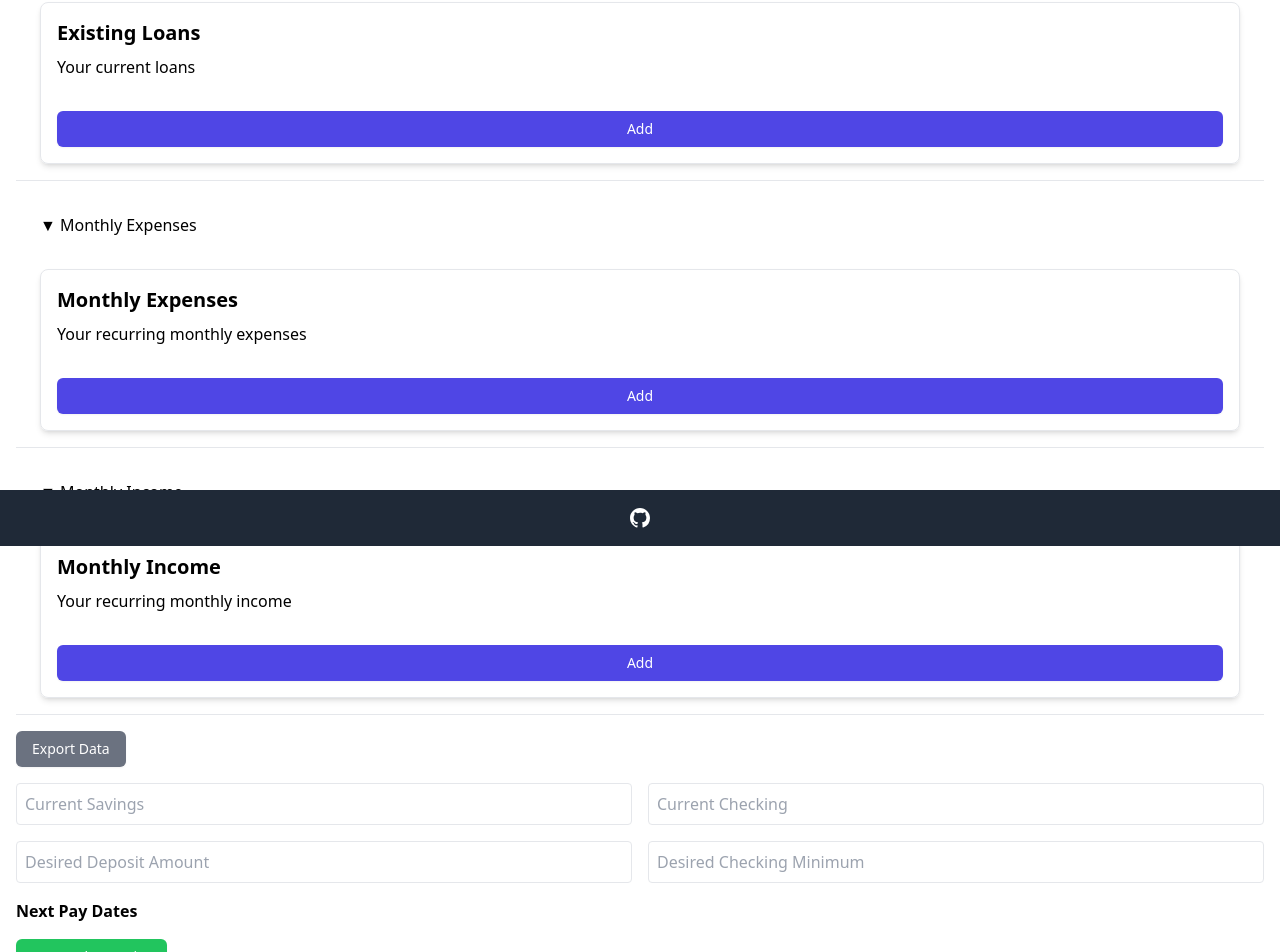
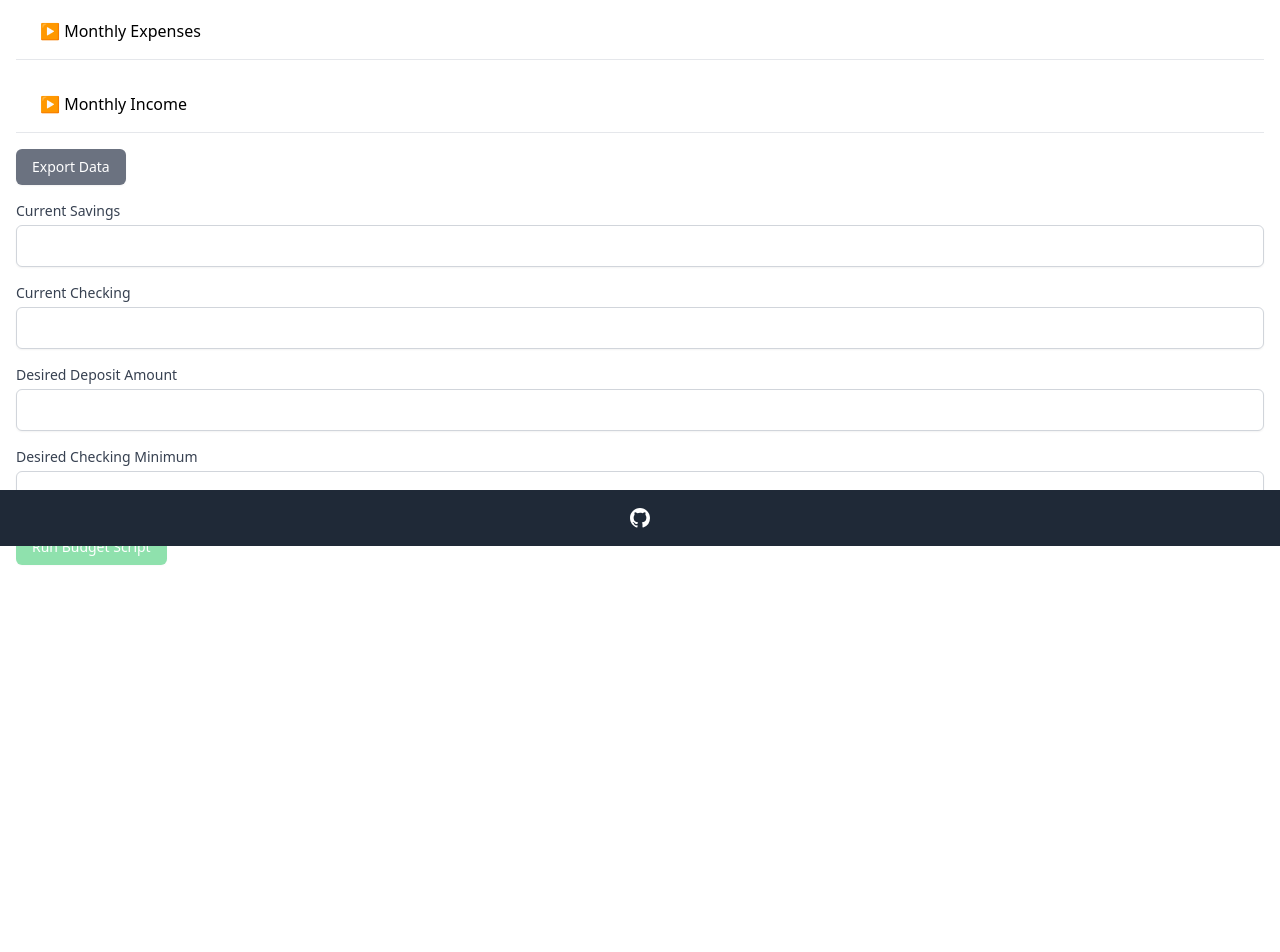
Before and after one commit to nflanner/minerva, a React (Vite) app: page /script in a window 1280 px wide. Shown: the part 254-1206 px from the top of the page. After the commit the page ends 883 px from the top, so only its background shows below. Built offline with nearby package versions, Linux system fonts and the light colour scheme.

Commit message:
got script form working with income pay date validation

```diff
--- a/src/components/Button.tsx
+++ b/src/components/Button.tsx
@@ -1,4 +1,3 @@
-// components/Button.tsx
 import React from 'react';
 
 type ButtonColor = 'blue' | 'green' | 'red' | 'grey' | 'white';
@@ -6,6 +5,7 @@ type ButtonColor = 'blue' | 'green' | 'red' | 'grey' | 'white';
 interface ButtonProps extends React.ButtonHTMLAttributes<HTMLButtonElement> {
   color: ButtonColor;
   fullWidth?: boolean;
+  disabledTooltip?: string;
 }
 
 const colorClasses: Record<ButtonColor, string> = {
@@ -21,17 +21,29 @@ export const Button: React.FC<ButtonProps> = ({
   fullWidth = false,
   className = '',
   children,
+  disabled,
+  disabledTooltip,
   ...props
 }) => {
   const baseClasses = 'py-2 px-4 rounded-md shadow-sm text-sm font-medium focus:outline-none focus:ring-2 focus:ring-offset-2 transition duration-300 ease-in-out';
   const widthClass = fullWidth ? 'w-full' : '';
+  const disabledClasses = disabled ? 'opacity-50 cursor-not-allowed' : '';
 
   return (
-    <button
-      className={`${baseClasses} ${colorClasses[color]} ${widthClass} ${className}`}
-      {...props}
-    >
-      {children}
-    </button>
+    <div className="relative inline-block">
+      <button
+        className={`${baseClasses} ${colorClasses[color]} ${widthClass} ${disabledClasses} ${className}`}
+        disabled={disabled}
+        title={disabled && disabledTooltip ? disabledTooltip : undefined}
+        {...props}
+      >
+        {children}
+      </button>
+      {disabled && disabledTooltip && (
+        <div className="absolute bottom-full left-1/2 transform -translate-x-1/2 mb-2 px-3 py-1 bg-gray-700 text-white text-xs rounded-md opacity-0 group-hover:opacity-100 transition-opacity duration-300">
+          {disabledTooltip}
+        </div>
+      )}
+    </div>
   );
 };
--- a/src/components/ExpenseAccordion.tsx
+++ b/src/components/ExpenseAccordion.tsx
@@ -51,7 +51,7 @@ export const ExpenseAccordion: React.FC = () => {
               onClick={expenseData.onClick}
             />
           ),
-          isOpen: true,
+          isOpen: false,
           onClick: () => toggleAccordion(0)
         }
       ]);
--- a/src/components/FormInput.tsx
+++ b/src/components/FormInput.tsx
@@ -10,6 +10,9 @@ interface FormInputProps {
   title?: string;
   placeholder?: string;
   type?: string;
+  className?: string;
+  labelClassName?: string;
+  inputClassName?: string;
 }
 
 export const FormInput: React.FC<FormInputProps> = ({
@@ -21,11 +24,16 @@ export const FormInput: React.FC<FormInputProps> = ({
   pattern,
   title,
   placeholder,
-  type = 'text'
+  type = 'text',
+  className = '',
+  labelClassName = '',
+  inputClassName = ''
 }) => {
+  const defaultInputClasses = 'mt-1 block w-full px-3 py-2 border border-gray-300 rounded-md shadow-sm focus:outline-none focus:ring-indigo-500 focus:border-indigo-500';
+
   return (
-    <div>
-      <label htmlFor={id} className="block text-sm font-medium text-gray-700">{label}</label>
+    <div className={className}>
+      <label htmlFor={id} className={`block text-sm font-medium text-gray-700 ${labelClassName}`}>{label}</label>
       <input
         type={type}
         id={id}
@@ -35,7 +43,7 @@ export const FormInput: React.FC<FormInputProps> = ({
         pattern={pattern}
         title={title}
         placeholder={placeholder}
-        className="mt-1 block w-full px-3 py-2 border border-gray-300 rounded-md shadow-sm focus:outline-none focus:ring-indigo-500 focus:border-indigo-500"
+        className={`${defaultInputClasses} ${inputClassName}`}
       />
     </div>
   );
--- a/src/components/IncomeAccordion.tsx
+++ b/src/components/IncomeAccordion.tsx
@@ -1,10 +1,10 @@
 import React, { useCallback, useEffect, useState } from 'react';
 import { Accordion, AccordionChildType } from './Accordion';
 import { MonetaryCard } from './MonetaryCard';
-import { IncomeCardType, FinancialItem, Income } from '../schema/schema';
+import { IncomeCardType, Income } from '../schema/schema';
 import { MonetaryNode } from './MonetaryNode';
 import { addIncome, deleteIncome, getIncome, updateIncome } from '../services/incomeServices';
-import { getStoreData, subscribeToStore, updateStoreData } from '../dataStore.ts/dataStore';
+import { subscribeToStore } from '../dataStore.ts/dataStore';
 import { Modal } from './Modal';
 import { IncomeForm } from './IncomeForm';
 
@@ -51,7 +51,7 @@ export const IncomeAccordion: React.FC = () => {
               onClick={incomeData.onClick}
             />
           ),
-          isOpen: true,
+          isOpen: false,
           onClick: () => toggleAccordion(0)
         }
       ]);
--- a/src/components/LoanAccordion.tsx
+++ b/src/components/LoanAccordion.tsx
@@ -51,7 +51,7 @@ export const LoanAccordion: React.FC = () => {
               onClick={handleOpenAddModal}
             />
           ),
-          isOpen: true,
+          isOpen: false,
           onClick: () => toggleAccordion(0)
         }
       ]);
--- a/src/components/ScriptSection.tsx
+++ b/src/components/ScriptSection.tsx
@@ -5,14 +5,16 @@ import { ResultsAccordion } from "./ResultsAccordion";
 import { getStoreData, subscribeToStore } from "../dataStore.ts/dataStore";
 import { Income } from "../schema/schema";
 import { LocalData } from "../services/dataService";
+import { FormInput } from "./FormInput";
+import { monthDays } from "../helpers/records";
 
 export const ScriptSection: React.FC = () => {
   const [storeData, setStoreData] = useState<LocalData>(getStoreData());
   const [scriptResults, setScriptResults] = useState<any>(null);
-  const [currentSavings, setCurrentSavings] = useState<number | null>(null);
-  const [currentChecking, setCurrentChecking] = useState<number | null>(null);
-  const [desiredDepositAmount, setDesiredDepositAmount] = useState<number | null>(null);
-  const [desiredCheckingMin, setDesiredCheckingMin] = useState<number | null>(null);
+  const [currentSavings, setCurrentSavings] = useState<string | null>(null);
+  const [currentChecking, setCurrentChecking] = useState<string | null>(null);
+  const [desiredDepositAmount, setDesiredDepositAmount] = useState<string | null>(null);
+  const [desiredCheckingMin, setDesiredCheckingMin] = useState<string | null>(null);
   const [incomePayDates, setIncomePayDates] = useState<{[key: string]: {month: number, day: number}}>({});
   const [isFormValid, setIsFormValid] = useState(false);
 
@@ -47,97 +49,144 @@ export const ScriptSection: React.FC = () => {
       currentChecking !== null &&
       desiredDepositAmount !== null &&
       desiredCheckingMin !== null &&
-      desiredCheckingMin > 0 &&
+      parseFloat(desiredCheckingMin) > 0 &&
       Object.values(incomePayDates).every(date => date.month > 0 && date.day > 0);
 
     setIsFormValid(allFieldsFilled);
   }, [currentSavings, currentChecking, desiredDepositAmount, desiredCheckingMin, incomePayDates]);
 
-  const handleRunScript = () => {
+  const handleRunScript = (event: React.FormEvent<HTMLFormElement>) => {
+    event.preventDefault(); // Prevent default form submission
     if (isFormValid) {
-      const results = runBudgetScript({
-        currentSavings: currentSavings!,
-        currentChecking: currentChecking!,
-        desiredDepositAmount: desiredDepositAmount!,
-        desiredCheckingMin: desiredCheckingMin!,
+      const scriptVars = {
+        currentSavings: parseFloat(currentSavings!),
+        currentChecking: parseFloat(currentChecking!),
+        desiredDepositAmount: parseFloat(desiredDepositAmount!),
+        desiredCheckingMin: parseFloat(desiredCheckingMin!),
         incomePayDates,
-      });
-      setScriptResults(results);
+      };
+      console.log(scriptVars);
+      // Uncomment the following lines when ready to run the actual script
+      // const results = runBudgetScript(scriptVars);
+      // setScriptResults(results);
     }
   };
 
-  const handleIncomePayDateChange = (incomeId: string, field: 'month' | 'day', value: number) => {
+  const [validationErrors, setValidationErrors] = useState<{[key: string]: string}>({});
+
+  const handleIncomePayDateChange = (incomeId: string, field: 'month' | 'day', value: string) => {
+    const numValue = value === '' ? 0 : parseInt(value);
+    const errorKey = `${incomeId}-${field}`;
+
+    if (value === '') {
       setIncomePayDates(prev => ({
         ...prev,
-      [incomeId]: {
-        ...prev[incomeId],
-        [field]: value
+        [incomeId]: { ...prev[incomeId], [field]: 0 }
+      }));
+      setValidationErrors(prev => ({ ...prev, [errorKey]: '' }));
+    } else if (field === 'month') {
+      if (numValue >= 1 && numValue <= 12) {
+        setIncomePayDates(prev => ({
+          ...prev,
+          [incomeId]: { ...prev[incomeId], month: numValue }
+        }));
+        setValidationErrors(prev => ({ ...prev, [errorKey]: '' }));
+      } else {
+        setValidationErrors(prev => ({ ...prev, [errorKey]: 'Please enter a valid month (1-12)' }));
       }
+    } else if (field === 'day') {
+      const month = incomePayDates[incomeId]?.month || 1;
+      if (numValue >= 1 && numValue <= monthDays[month]) {
+        setIncomePayDates(prev => ({
+          ...prev,
+          [incomeId]: { ...prev[incomeId], day: numValue }
         }));
+        setValidationErrors(prev => ({ ...prev, [errorKey]: '' }));
+      } else {
+        setValidationErrors(prev => ({ ...prev, [errorKey]: `Please enter a valid day (1-${monthDays[month]})` }));
+      }
+    }
   };
 
   return (
-    <div className="space-y-4">
-      <div className="grid grid-cols-2 gap-4">
-        <input
-          type="number"
-          placeholder="Current Savings"
+    <form onSubmit={handleRunScript} className="space-y-4">
+      <FormInput
+        label="Current Savings"
+        id="current-savings"
         value={currentSavings || ''}
-          onChange={(e) => setCurrentSavings(parseFloat(e.target.value) || null)}
-          className="p-2 border rounded"
+        onChange={setCurrentSavings}
+        required
+        pattern="^\d*\.?\d+$"
+        title="Please enter a valid positive number"
       />
-        <input
-          type="number"
-          placeholder="Current Checking"
+      <FormInput
+        label="Current Checking"
+        id="current-checking"
         value={currentChecking || ''}
-          onChange={(e) => setCurrentChecking(parseFloat(e.target.value) || null)}
-          className="p-2 border rounded"
+        onChange={setCurrentChecking}
+        required
+        pattern="^\d*\.?\d+$"
+        title="Please enter a valid positive number"
       />
-         <input
-          type="number"
-          placeholder="Desired Deposit Amount"
+
+      <FormInput
+        label="Desired Deposit Amount"
+        id="desired-deposit-amount"
         value={desiredDepositAmount || ''}
-          onChange={(e) => setDesiredDepositAmount(parseFloat(e.target.value) || null)}
-          className="p-2 border rounded"
+        onChange={setDesiredDepositAmount}
+        required
+        pattern="^\d*\.?\d+$"
+        title="Please enter a valid positive number"
       />
-        <input
-          type="number"
-          placeholder="Desired Checking Minimum"
+
+      <FormInput
+        label="Desired Checking Minimum"
+        id="desired-checking-minimum"
         value={desiredCheckingMin || ''}
-          onChange={(e) => setDesiredCheckingMin(parseFloat(e.target.value) || null)}
-          className="p-2 border rounded"
+        onChange={setDesiredCheckingMin}
+        required
+        pattern="^\d*\.?\d+$"
+        title="Please enter a valid positive number"
+      />
+
+      {storeData.monthlyIncome.length > 0 && (
+        <>
+          <h3 className="font-bold">Next Pay Dates</h3>
+          {storeData.monthlyIncome.map((income: Income) => (
+            <div key={income.id}>
+              <div className="flex flex-row items-end space-x-4">
+                <span className="font-bold pb-3">{income.name}:</span>
+                <FormInput
+                  label="Month"
+                  id={`${income.id}-month`}
+                  value={incomePayDates[income.id]?.month.toString() || ''}
+                  onChange={(value) => handleIncomePayDateChange(income.id, 'month', value)}
+                  required
+                  className="w-[50px]"
+                />
+                <FormInput
+                  label="Day"
+                  id={`${income.id}-day`}
+                  value={incomePayDates[income.id]?.day.toString() || ''}
+                  onChange={(value) => handleIncomePayDateChange(income.id, 'day', value)}
+                  required
+                  className="w-[50px]"
                 />
               </div>
-      <div className="space-y-2">
-        <h3 className="font-bold">Next Pay Dates</h3>
-        {storeData.monthlyIncome.map((income: Income) => (
-          <div key={income.id} className="flex space-x-2">
-            <span>{income.name}:</span>
-            <input
-              type="number"
-              placeholder="Month"
-              min={1}
-              max={12}
-              value={incomePayDates[income.id]?.month || ''}
-              onChange={(e) => handleIncomePayDateChange(income.id, 'month', parseInt(e.target.value))}
-              className="w-16 p-1 border rounded"
-            />
-            <input
-              type="number"
-              placeholder="Day"
-              min={1}
-              max={31}
-              value={incomePayDates[income.id]?.day || ''}
-              onChange={(e) => handleIncomePayDateChange(income.id, 'day', parseInt(e.target.value))}
-              className="w-16 p-1 border rounded"
-            />
+              {(validationErrors[`${income.id}-month`] || validationErrors[`${income.id}-day`]) && (
+                <span className="text-red-500 text-xs text-center">
+                  {validationErrors[`${income.id}-month`] || validationErrors[`${income.id}-day`]}
+                </span>
+              )}
             </div>
           ))}
-      </div>
-      <Button onClick={handleRunScript} color="green" disabled={!isFormValid}>
+        </>
+      )}
+
+      <Button type="submit" color="green" disabled={!isFormValid} disabledTooltip="Please fill in all fields">
         Run Budget Script
       </Button>
       {scriptResults && <ResultsAccordion scriptResults={scriptResults} />}
-    </div>
+    </form>
   );
 };
--- /dev/null
+++ b/src/helpers/records.ts
@@ -0,0 +1,14 @@
+export const monthDays: Record<number, number> = {
+  1: 31,
+  2: 28,
+  3: 31,
+  4: 30,
+  5: 31,
+  6: 30,
+  7: 31,
+  8: 31,
+  9: 30,
+  10: 31,
+  11: 30,
+  12: 31
+};
```
Lines whose indentation alone changed are shown as unchanged.
